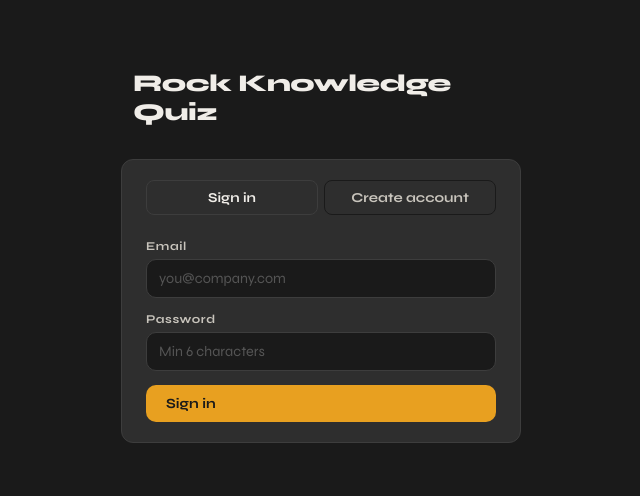
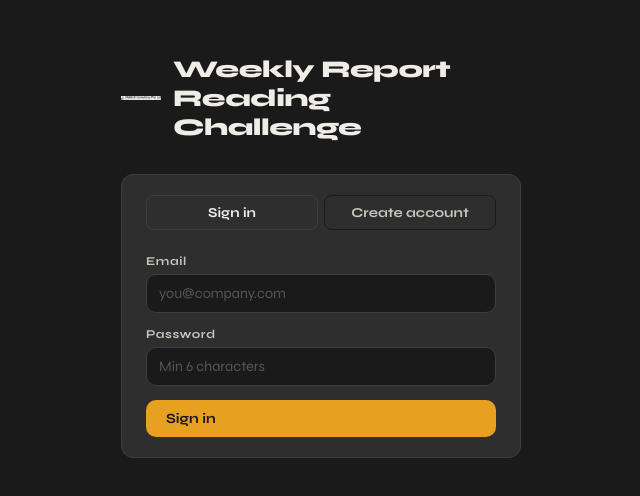
Before and after one commit to jacquesjjanel/rock-quiz-system, a React (Vite) app: page / in a window 1280 px wide. Shown: the part 138-634 px from the top of the page, without its empty margins (319-959 px from the left). Built offline with nearby package versions, Linux system fonts and the light colour scheme.

Commit message:
Add company logo and rename app

```diff
--- a/index.html
+++ b/index.html
@@ -3,7 +3,7 @@
   <head>
     <meta charset="UTF-8" />
     <meta name="viewport" content="width=device-width, initial-scale=1.0" />
-    <title>Rock Knowledge Quiz</title>
+    <title>Weekly Report Reading Challenge</title>
     <link rel="preconnect" href="https://fonts.googleapis.com" />
     <link rel="preconnect" href="https://fonts.gstatic.com" crossorigin />
     <link href="https://fonts.googleapis.com/css2?family=Syne:wght@400;500;700;800&family=DM+Mono:wght@400;500&display=swap" rel="stylesheet" />
--- a/src/App.jsx
+++ b/src/App.jsx
@@ -129,8 +129,8 @@ function AuthScreen({ notify }) {
     <div style={{ minHeight:'100vh', display:'flex', alignItems:'center', justifyContent:'center', padding:'2rem' }}>
       <div style={{ width:'100%', maxWidth:400 }}>
         <div style={{ display:'flex', alignItems:'center', gap:12, marginBottom:'2rem', justifyContent:'center' }}>
-          <div style={S.gem} />
-          <h1 style={{ fontSize:'1.5rem', fontWeight:800, letterSpacing:'-0.02em' }}>Rock Knowledge Quiz</h1>
+          <img src="/rock-quiz-system/Logo.jpg" alt="Company logo" style={{ width:40, height:40, objectFit:'contain', borderRadius:4 }} />
+          <h1 style={{ fontSize:'1.5rem', fontWeight:800, letterSpacing:'-0.02em' }}>Weekly Report Reading Challenge</h1>
         </div>
 
         <div style={S.card}>
@@ -178,8 +178,8 @@ function TopNav({ profile, view, setView, onSignOut }) {
   return (
     <nav style={{ background:'var(--stone)', borderBottom:'1px solid var(--slate)', padding:'0 1.5rem', display:'flex', alignItems:'center', justifyContent:'space-between', height:56, gap:'1rem', flexWrap:'wrap' }}>
       <div style={{ display:'flex', alignItems:'center', gap:10 }}>
-        <div style={{ ...S.gem, width:28, height:28 }} />
-        <span style={{ fontWeight:800, fontSize:'0.95rem', letterSpacing:'-0.02em' }}>Rock Quiz</span>
+        <img src="/rock-quiz-system/Logo.jpg" alt="Company logo" style={{ width:32, height:32, objectFit:'contain', borderRadius:4 }} />
+        <span style={{ fontWeight:800, fontSize:'0.95rem', letterSpacing:'-0.02em' }}>Weekly Report Reading Challenge</span>
       </div>
       <div style={{ display:'flex', alignItems:'center', gap:4, flexWrap:'wrap' }}>
         {navItems.map(n => (
```
Also changed, not shown: public/Logo.jpg (added).
